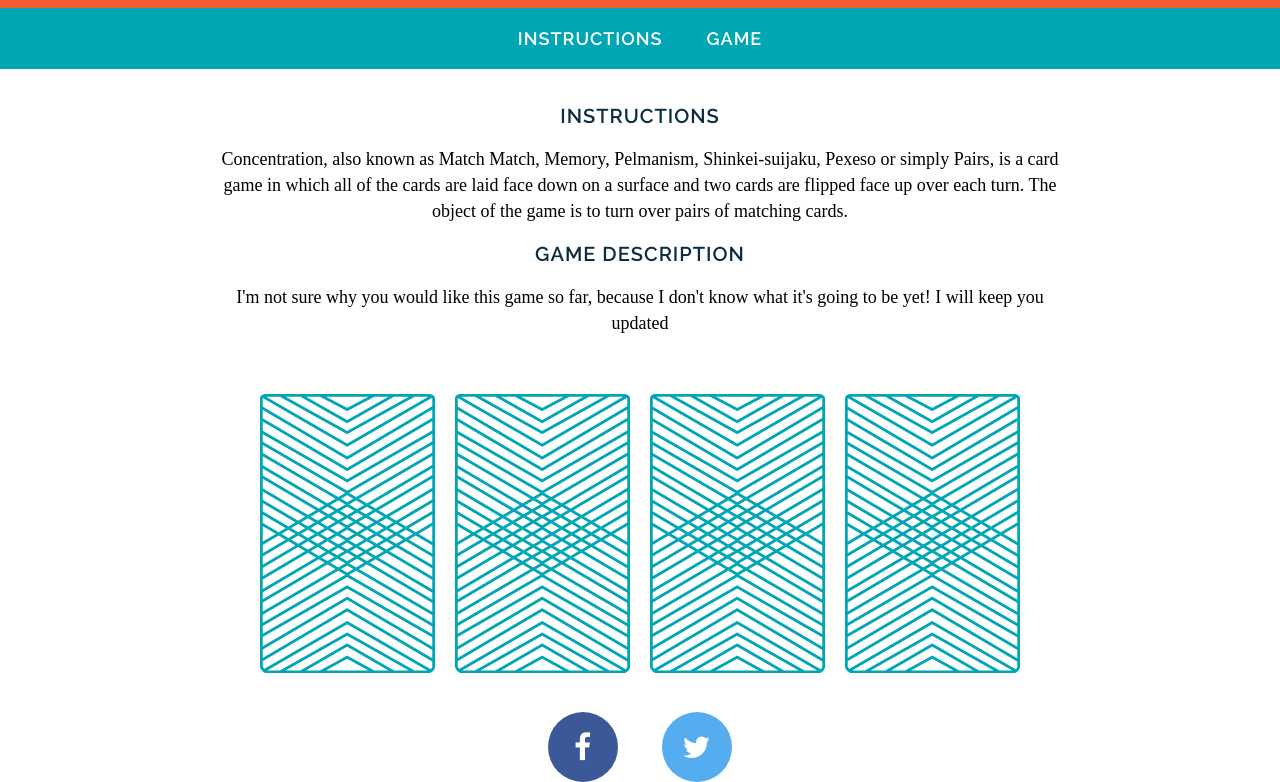
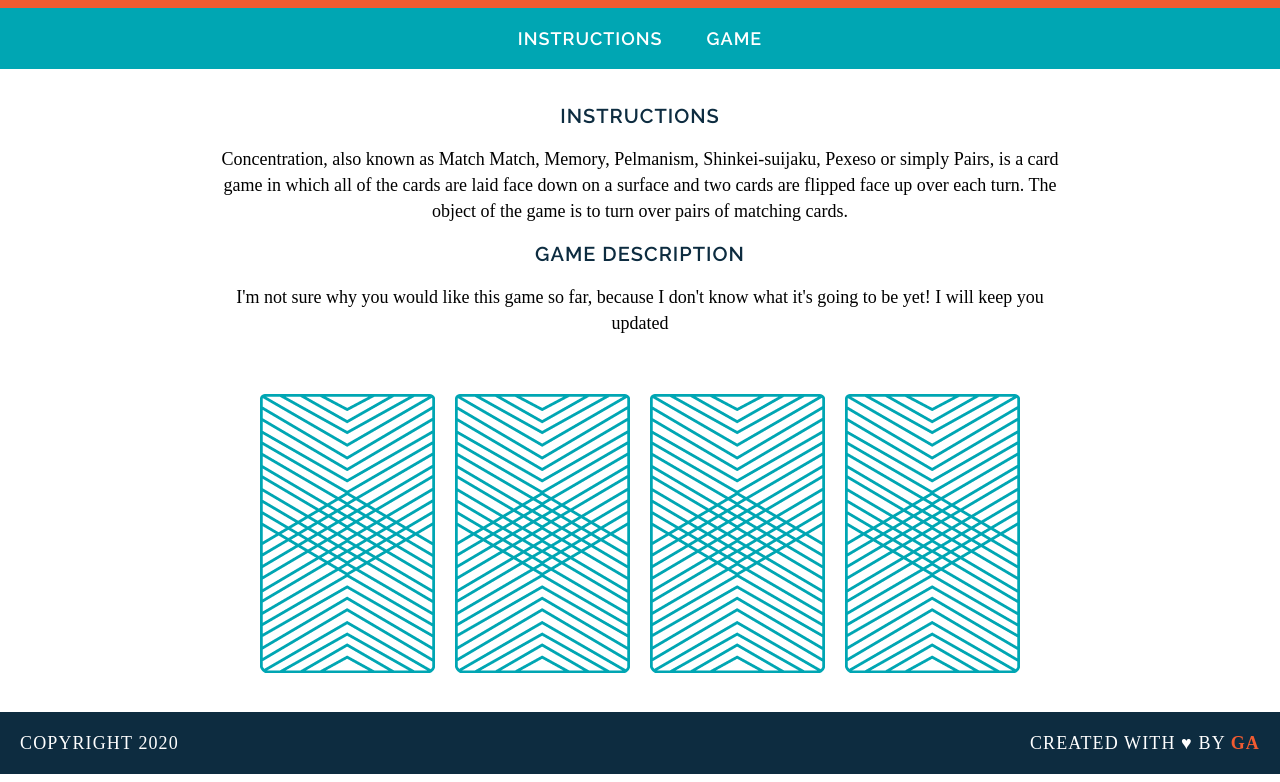
Before and after one commit to Juicester/wdi-fundamentals-memorygame, a plain HTML site: page memory_game/index.html in a window 1280 px wide. Shown: the part 105-887 px from the top of the page. Drawn offline with Linux system fonts and the light colour scheme; a web font is replaced by a local one.

Commit message:
Deliverable for Page Layout, and removed Social Media buttons for now

```diff
--- a/memory_game/css/style.css
+++ b/memory_game/css/style.css
@@ -34,6 +34,10 @@ a {
 	text-decoration: none;
 	margin: 0 20px;
 	text-transform: uppercase;
+	border-bottom: 2px solid transparent;
+}
+a:hover {
+	border-color: white;
 }
 header {
 	background-color: #F15B31;
@@ -52,9 +56,37 @@ main {
 img {
 	margin: 40px 8px 0px 8px;
 }
+footer {
+	text-transform: uppercase;
+	padding: 0px 20px;
+	background: #0D2C40;
+	color: white;
+	font-size: 14px;
+	letter-spacing: .08em;
+	font-weight: 500;
+}
+
+.copyright {
+	float: left;
+}
+.message {
+	float: right;
+}
+.clearfix:after {
+	visibility: hidden;
+	display: block;
+	content: " ";
+	clear: both;
+	height: 0;
+	font-size: 0;
+}
+.name {
+	color: #F15B31;
+	font-weight: 700;
+}
 
 
-
+/*
 .fa {
 		padding: 20px;
 		font-size: 30px;
@@ -63,18 +95,20 @@ img {
 		text-align: center;
 		text-decoration: none;
 	    border-radius: 50%;
+	    margin: 10px;
 }
 .fa:hover {
 		opacity: 0.7;
 }
-/* Facebook */
+/* Facebook
 .fa-facebook {
 		background: #3B5998;
 		color: white;
 }
 
-/* Twitter */
+/* Twitter
 .fa-twitter {
 		background: #55ACEE;
 		color: white;
 }
+*/
--- a/memory_game/index.html
+++ b/memory_game/index.html
@@ -12,13 +12,13 @@
 		<h1>Memory Game</h1>
 	</header>
 	<nav>
-		<a href="#">Instructions</a>
-		<a href="#">Game</a>
+		<a href="#Instructions">Instructions</a>
+		<a href="#Description">Game</a>
 	</nav>
 	<main>
-		<h2>Instructions</h2>
+		<h2 id="Instructions">Instructions</h2>
 		<p>Concentration, also known as Match Match, Memory, Pelmanism, Shinkei-suijaku, Pexeso or simply Pairs, is a card game in which all of the cards are laid face down on a surface and two cards are flipped face up over each turn. The object of the game is to turn over pairs of matching cards.</p>
-		<h2>Game Description</h2>
+		<h2 id="Description">Game Description</h2>
 		<p>I'm not sure why you would like this game so far, because I don't know what it's going to be yet! I will keep you updated</p>
 		<div>
 			<img src="images/back.png" alt="Queen of Diamonds">
@@ -27,9 +27,13 @@
 			<img src="images/back.png" alt="King of Hearts">
 		</div>
 	</main>
-	<footer>
+	<footer class="clearfix">
+		<!-- Facebook and twitter buttons, are breaking my stuff right now will go back and enable later
 		<a href="#" class="fa fa-facebook"></a>
 		<a href="#" class="fa fa-twitter"></a>
+		-->
+		<p class="copyright">Copyright 2020</p>
+		<p class="message">Created with &hearts; by <span class="name">GA</span></p>
 	</footer>
 </body>
 </html>
```
